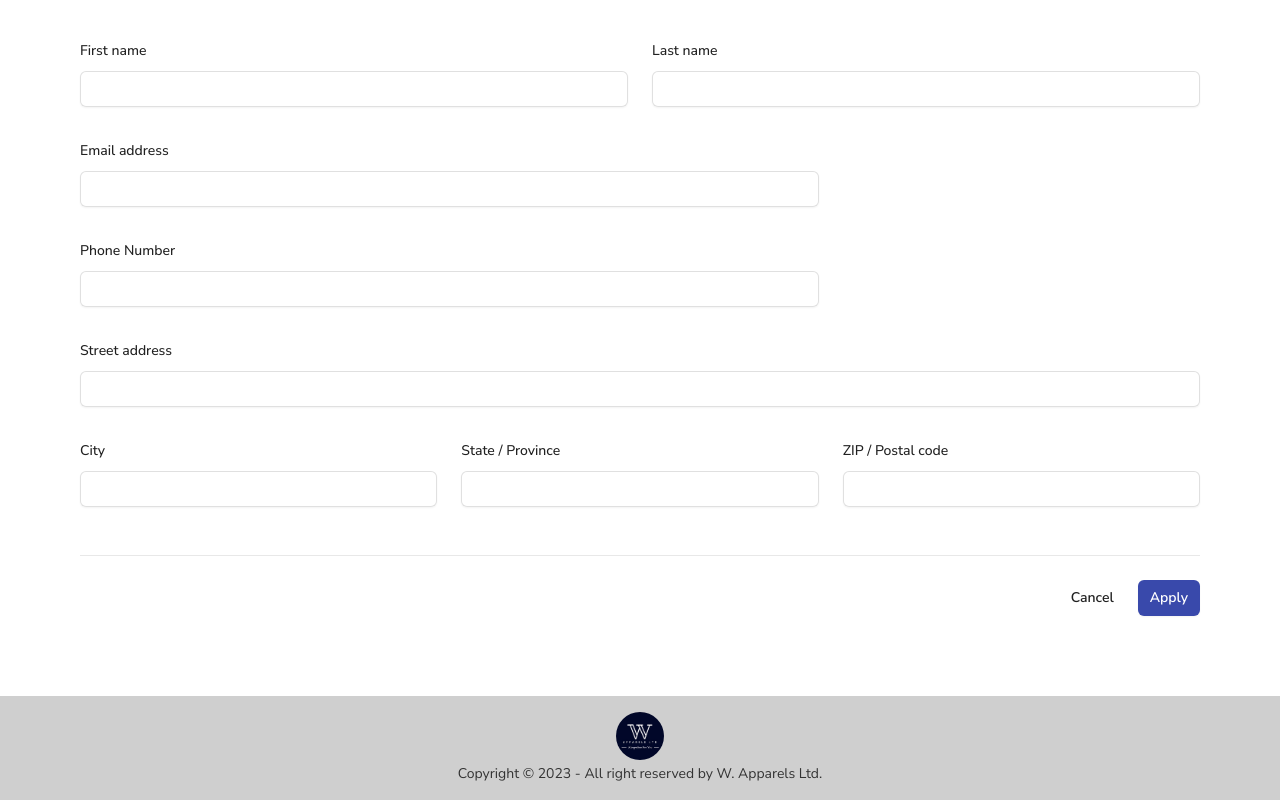
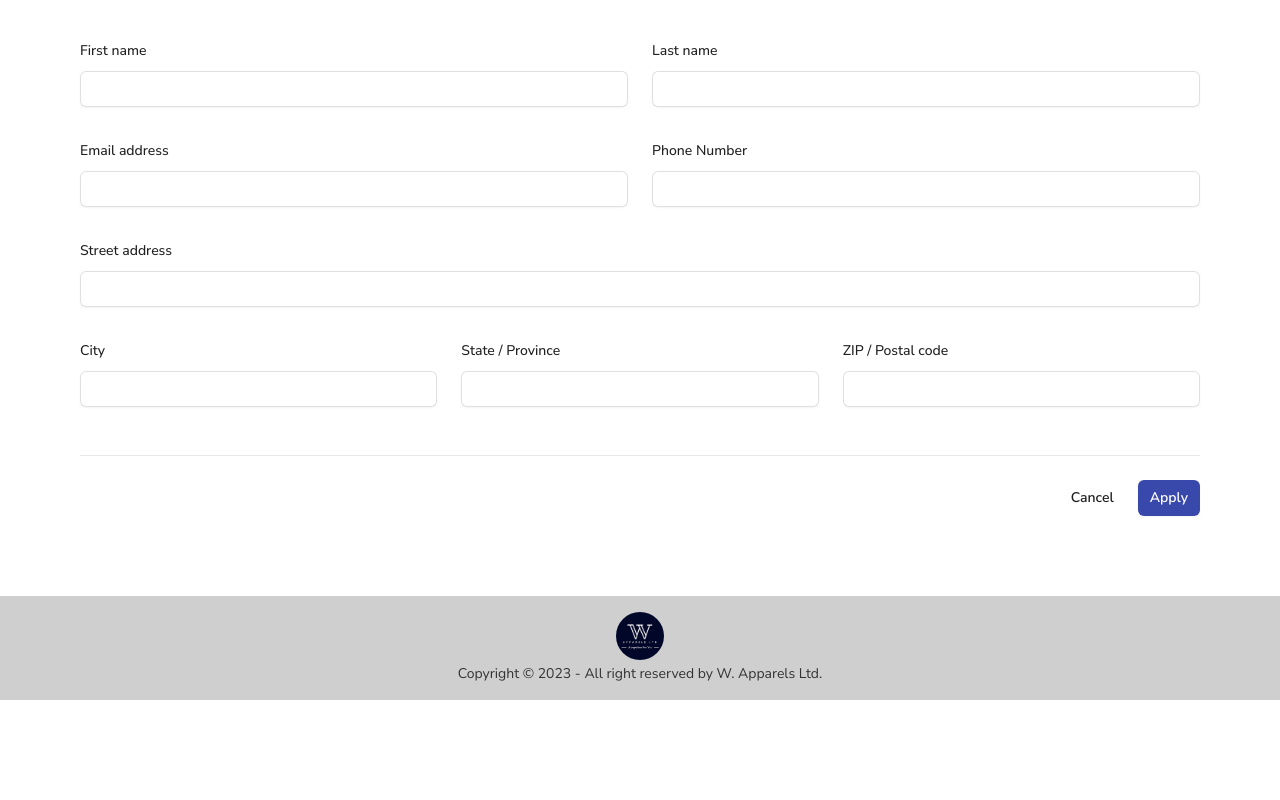
Before and after one commit to W-Apparels-Ltd/Website, a React (Create React App) app: page /careerForm in a window 1280 px wide. Shown: the part 1767-2567 px from the top of the page. After the commit the page ends 2467 px from the top, so only its background shows below. Built offline with nearby package versions, Linux system fonts and the light colour scheme.

Commit message:
career pages's email and phone fields fixed

```diff
--- a/src/pages/CareerForm.js
+++ b/src/pages/CareerForm.js
@@ -277,7 +277,7 @@ const CareerForm = () => {
               </div>
             </div>
 
-            <div className="sm:col-span-4">
+            <div className="sm:col-span-3">
               <label htmlFor="email" className="block text-sm font-medium leading-6 text-gray-900">
                 Email address
               </label>
@@ -291,7 +291,7 @@ const CareerForm = () => {
                 />
               </div>
             </div>
-            <div className="sm:col-span-4">
+            <div className="sm:col-span-3">
               <label htmlFor="email" className="block text-sm font-medium leading-6 text-gray-900">
                 Phone Number
               </label>
```
